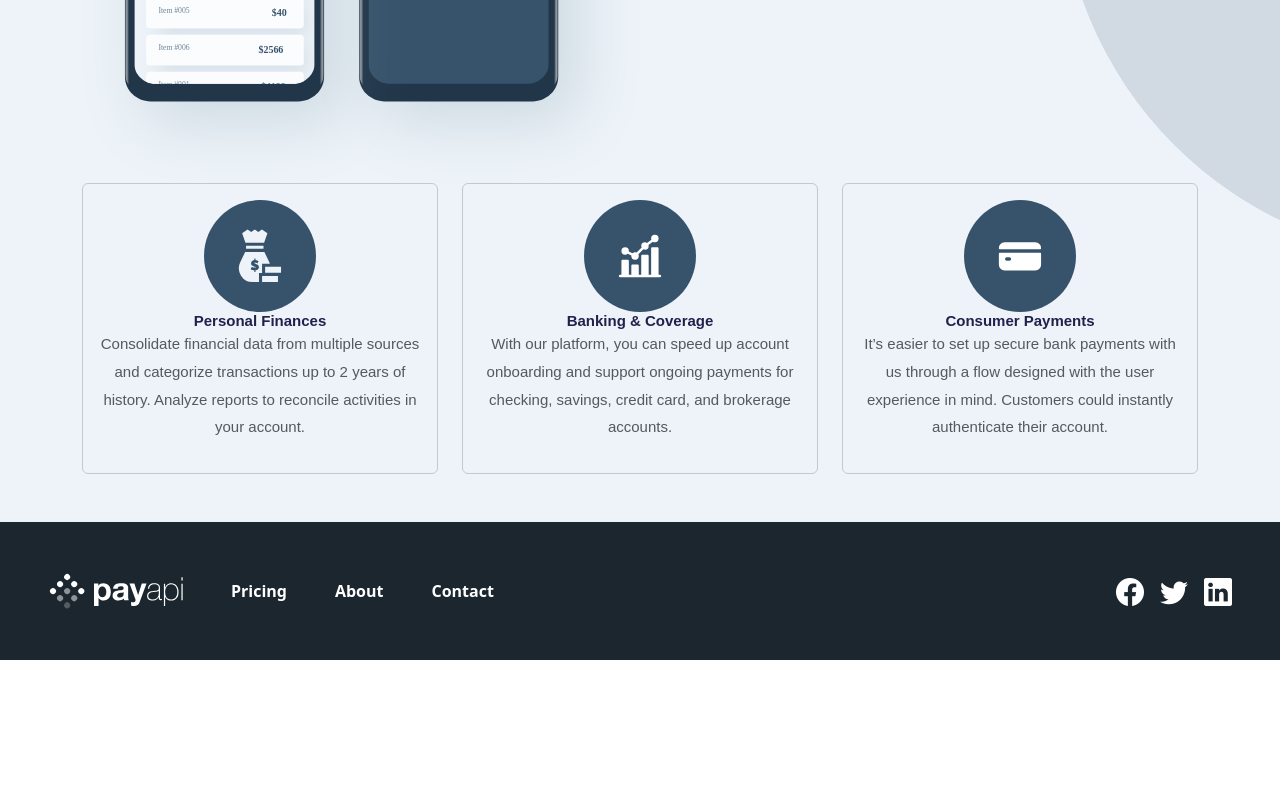
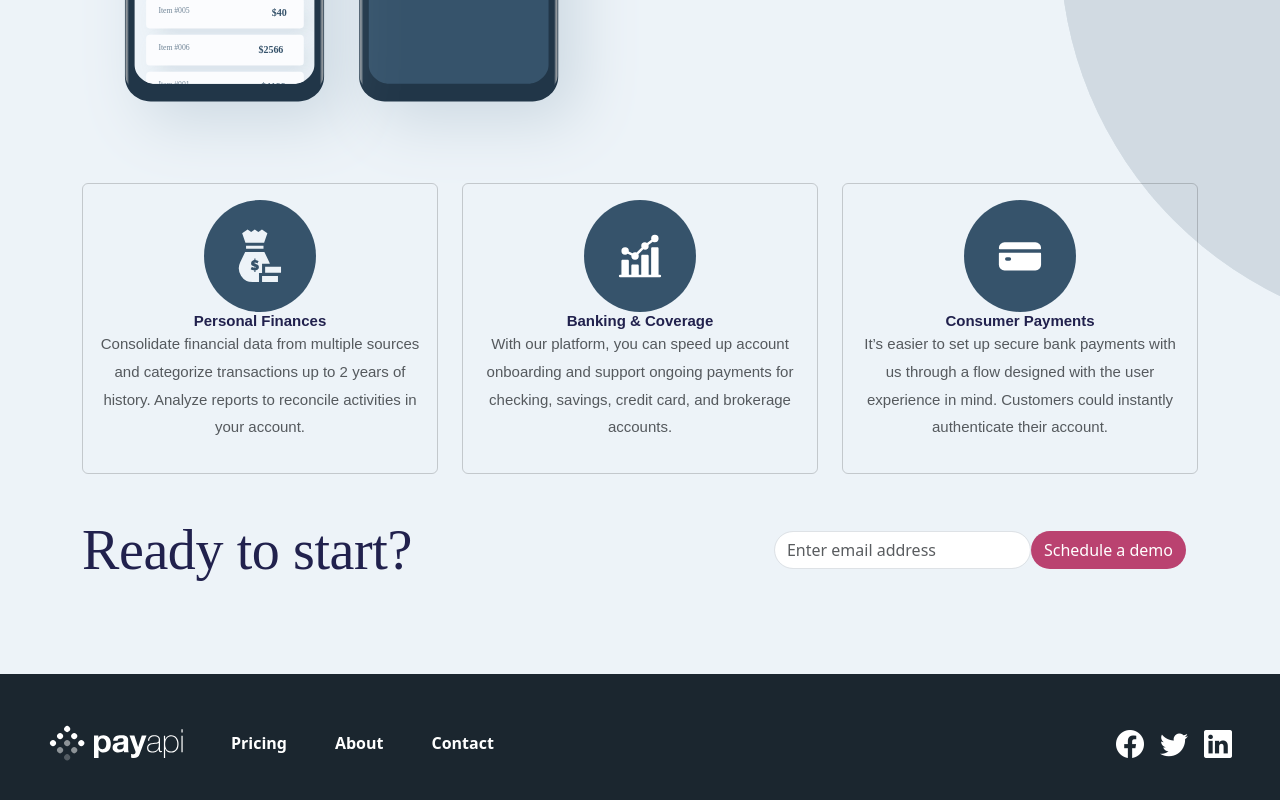
Before and after one commit to abdalsimam1-sketch/pay-api-multipage-website, a React (Vite) app: page / in a window 1280 px wide. Shown: the part 1829-2629 px from the top of the page. Before the commit the page ends 2489 px from the top, so only its background shows below. Built offline with nearby package versions, Linux system fonts and the light colour scheme.

Commit message:
feat : ready to starat section

```diff
--- a/src/pages/Home.jsx
+++ b/src/pages/Home.jsx
@@ -103,6 +103,13 @@ export const Home = () => {
               </div>
             ))}
           </section>
+
+          <section className="d-flex justify-content-between align-items-center my-5">
+            <div className="text-preset-2">Ready to start? </div>
+            <div>
+              <EmailForm></EmailForm>
+            </div>
+          </section>
         </main>
       </section>
     </main>
```
